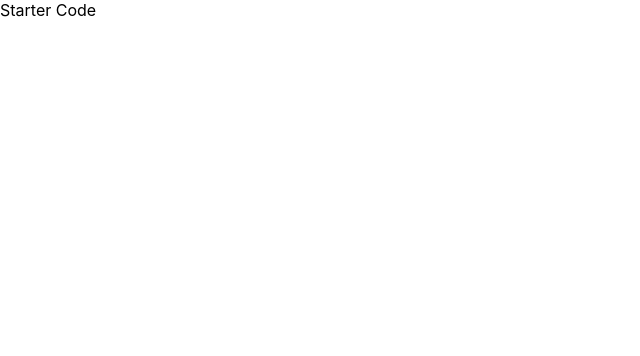
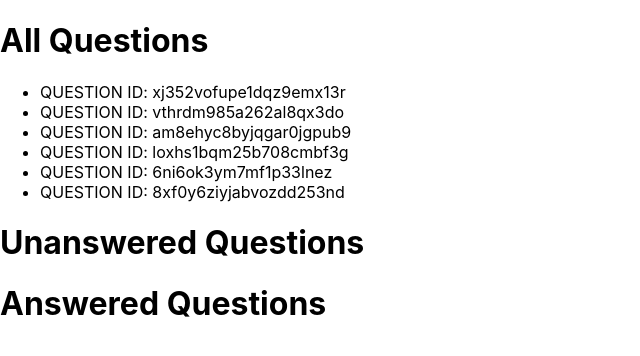
Before and after one commit to DW579/would_you_rather, a React (Create React App) app: page / in a window 1280 px wide. Shown: the top 356 px of the page, without its empty margins (0-640 px from the left). Built offline with nearby package versions, Linux system fonts and the light colour scheme.

Commit message:
Rendering list of all questions

```diff
--- a/src/App.js
+++ b/src/App.js
@@ -1,6 +1,7 @@
 import React, { Component } from "react";
 import { connect } from "react-redux";
 import { handleInitialData } from "./actions/shared";
+import Dashboard from "./components/dashboard";
 
 class App extends Component {
     componentDidMount() {
@@ -10,10 +11,18 @@
     render() {
         return (
           <div>
-            Starter Code
+            {this.props.loading === true
+              ? null
+              : <Dashboard />}
           </div>
         )
     }
 }
 
-export default connect()(App);
+function mapStateToProps ({ authedUser }) {
+  return {
+    loading: authedUser === null
+  }
+}
+
+export default connect(mapStateToProps)(App);
--- a/src/components/dashboard.js
+++ b/src/components/dashboard.js
@@ -0,0 +1,34 @@
+import React, { Component } from "react";
+import { connect } from "react-redux";
+
+class Dashboard extends Component {
+    render() {
+        console.log(this.props)
+        return (
+            <div>
+                <h1>All Questions</h1>
+                <ul>
+                    {this.props.questionIds.map((id) => (
+                        <li key={id}>
+                            <div>QUESTION ID: {id}</div>
+                        </li>
+                    ))}
+                </ul>
+
+                <h1>Unanswered Questions</h1>
+
+                <h1>Answered Questions</h1>
+
+            </div>
+        )
+    }
+}
+
+function mapStateToProps ({ questions }) {
+    return {
+        questionIds: Object.keys(questions)
+            .sort((a,b) => questions[b].timestamp - questions[a].timestamp)
+    }
+}
+
+export default connect(mapStateToProps)(Dashboard)
--- a/src/utils/_DATA.js
+++ b/src/utils/_DATA.js
@@ -2,7 +2,7 @@
     sarahedo: {
         id: "sarahedo",
         name: "Sarah Edo",
-        avatarURL: "",
+        avatarURL: "https://tylermcginnis.com/would-you-rather/sarah.jpg",
         answers: {
             "8xf0y6ziyjabvozdd253nd": "optionOne",
             "6ni6ok3ym7mf1p33lnez": "optionTwo",
@@ -14,7 +14,7 @@
     tylermcginnis: {
         id: "tylermcginnis",
         name: "Tyler McGinnis",
-        avatarURL: "",
+        avatarURL: "https://tylermcginnis.com/would-you-rather/tyler.jpg",
         answers: {
             vthrdm985a262al8qx3do: "optionOne",
             xj352vofupe1dqz9emx13r: "optionTwo",
@@ -24,7 +24,7 @@
     johndoe: {
         id: "johndoe",
         name: "John Doe",
-        avatarURL: "",
+        avatarURL: "https://tylermcginnis.com/would-you-rather/dan.jpg",
         answers: {
             xj352vofupe1dqz9emx13r: "optionOne",
             vthrdm985a262al8qx3do: "optionTwo",
```
